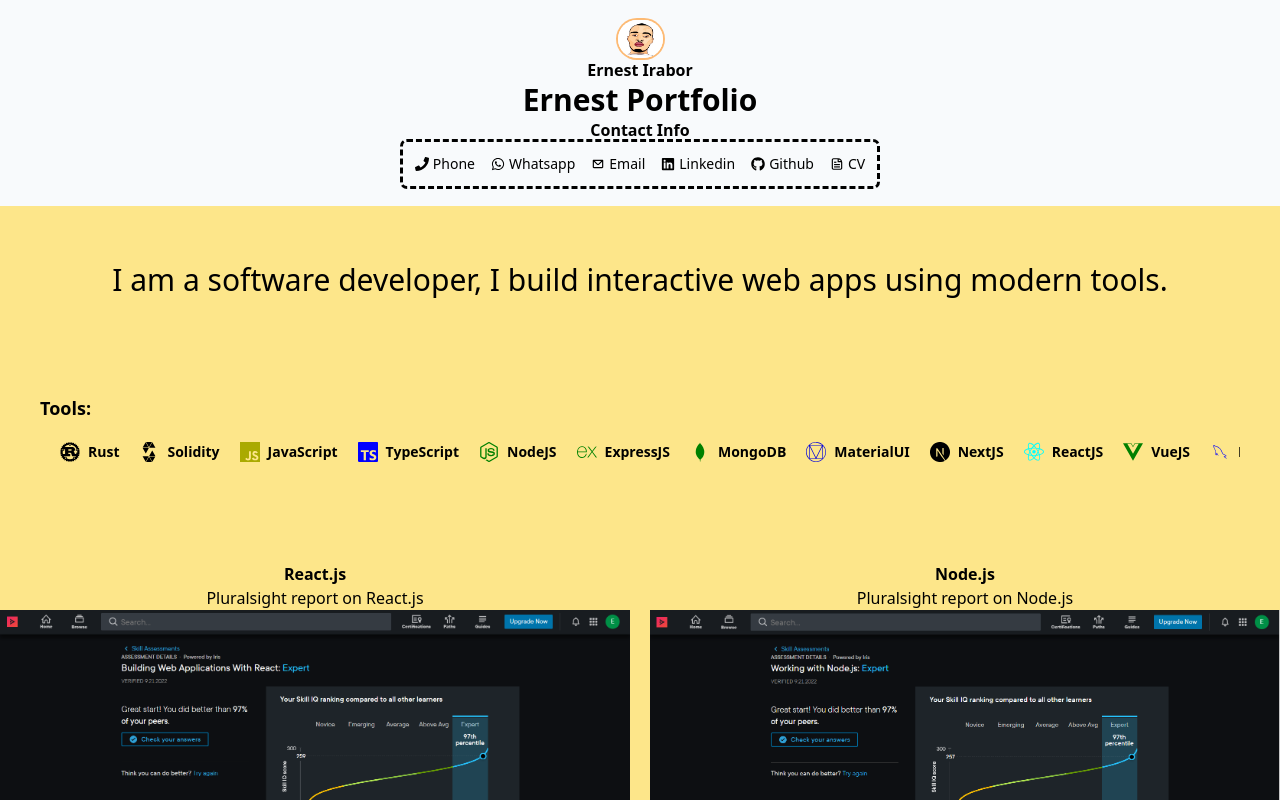
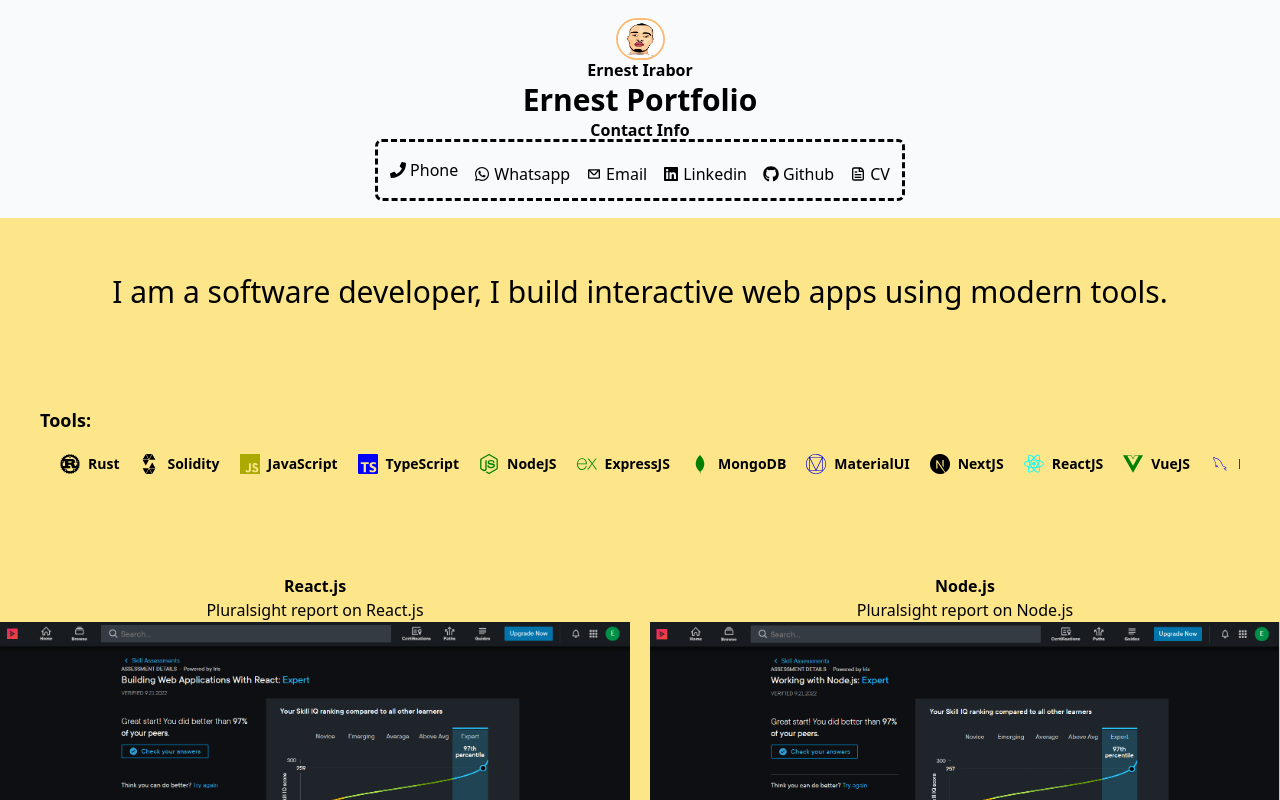
Before and after one commit to irabeny89/ernestportfolio, a Next.js app: page / in a window 1280 px wide. Shown: the top 800 px of the page. Built offline with nearby package versions, Linux system fonts and the light colour scheme.

Commit message:
style: add spacing to header component

```diff
--- a/components/Header.tsx
+++ b/components/Header.tsx
@@ -82,7 +82,7 @@
 
 			<div>
 				<div className="font-semibold text-center">Contact Info</div>
-				<div className="outline-dashed rounded p-3 md:flex md:gap-4 text-sm w-fit mx-auto">
+				<div className="outline-dashed rounded p-3 md:flex md:gap-4 w-fit mx-auto space-y-2">
 					{contacts.map(renderContact)}
 					<a
 						href={cv.url}
```
